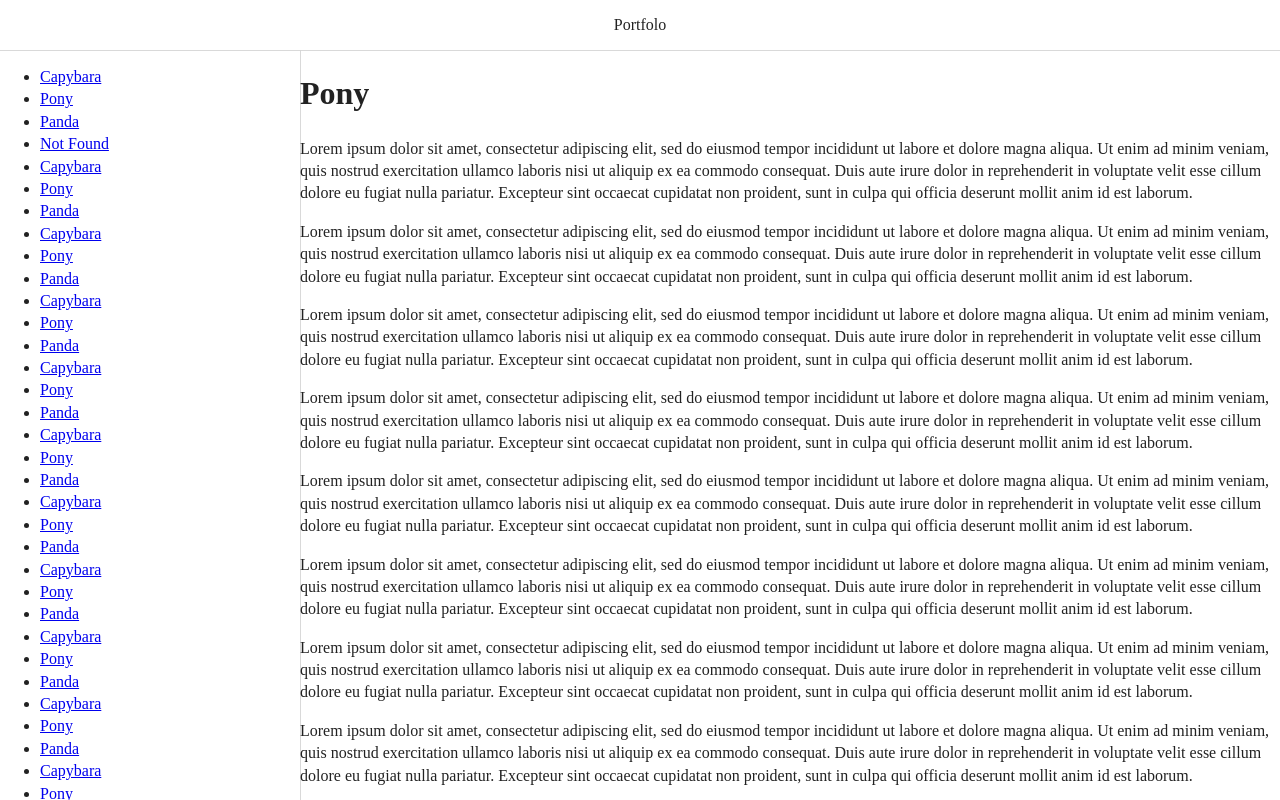
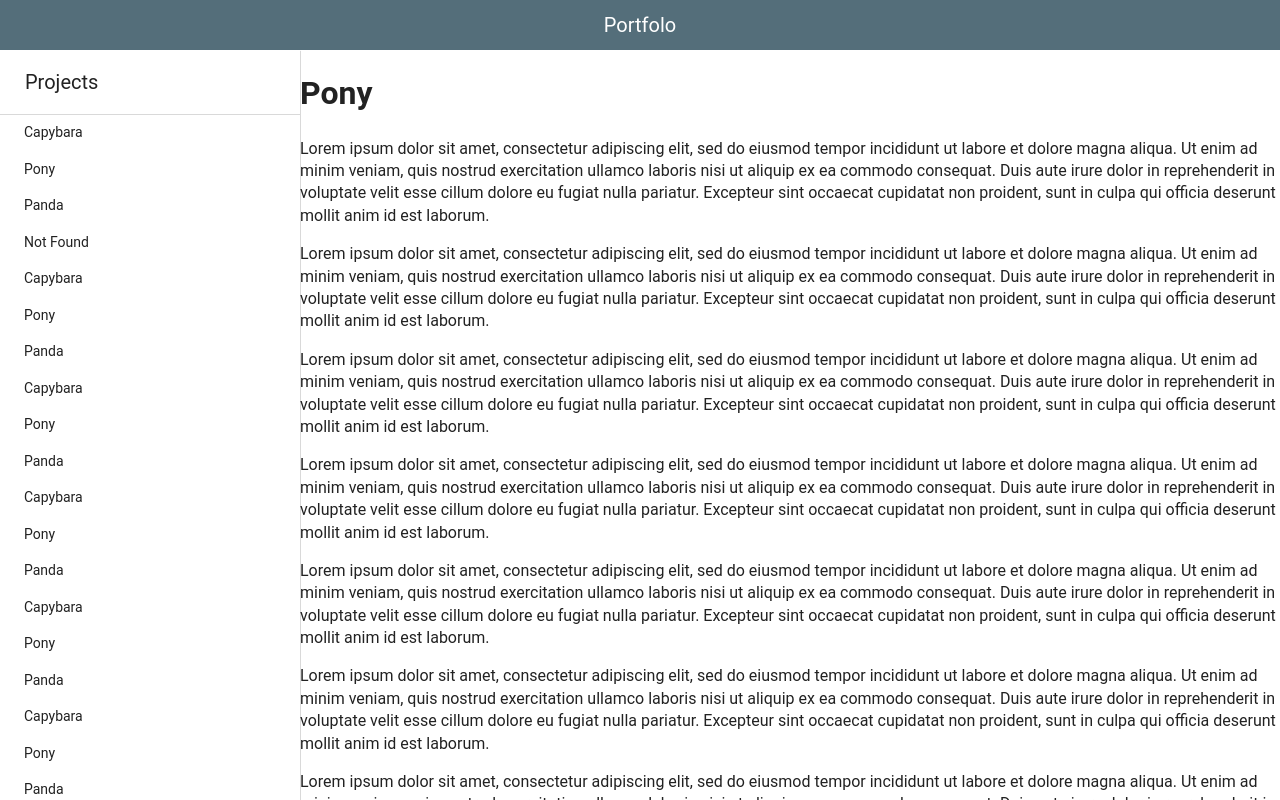
Before and after one commit to elenavid/elenavid.github.io, a website: page index.html in a window 1280 px wide. Drawn offline with nearby package versions, Linux system fonts and the light colour scheme.

Commit message:
Style left rail

```diff
--- a/css/portfolio.css
+++ b/css/portfolio.css
@@ -1,6 +1,7 @@
 html, body {
   height: 100%;
   max-height: 100%;
+  font-family: "Roboto", "Helvetica", "Arial", sans-serif;
 }
 .header {
   height: 50px;
@@ -8,6 +9,9 @@ html, body {
   display: flex;
   align-items: center;
   justify-content: center;
+  background-color: #546e7a; /* blueGrey 600 https://material-ui.com/customization/color/#color */
+  color: #fff;
+  font-size: 20px;
 }
 .container {
   display: flex;
@@ -31,3 +35,42 @@ html, body {
     width: auto;
   }
 }
+
+/* left column (demo-list) */
+.demo-list-header {
+  font-size: 20px;
+  line-height: 1.6;
+  box-shadow: 0px 0px 1px;
+  padding: 16px 25px;
+  margin: 0;
+  font-weight: normal;
+}
+
+.demo-list {
+  list-style-type: none;
+  padding: 0;
+  margin: 0;
+  font-size: 14px;
+}
+
+.demo-list a {
+  color: rgba(0, 0, 0, 0.87);
+  padding: 6px 8px 6px 24px;
+  display: block;
+  text-decoration: none;
+  line-height: 1.75;
+  background-position: center;
+  transition: background 0.8s;
+}
+
+.demo-list a:hover {
+  /* background-color: rgba(0, 0, 0, 0.08); */
+  background: #eee radial-gradient(circle, transparent 1%, #eee 1%) center/15000%;
+
+}
+
+.demo-list a:active {
+  background-color: #ccc;
+  background-size: 100%;
+  transition: background 0s;
+}
--- a/index.html
+++ b/index.html
@@ -27,7 +27,8 @@
   <div class="header"><p>Portfolo</p></div>
   <div class="container">
     <div class="left">
-      <ul>
+      <h4 class="demo-list-header">Projects</h4>
+      <ul class="demo-list">
         <li><a href="/capybara.html" target="demo">Capybara</a></li>
         <li><a href="/pony.html" target="demo">Pony</a></li>
         <li><a href="/panda.html" target="demo">Panda</a></li>
```
